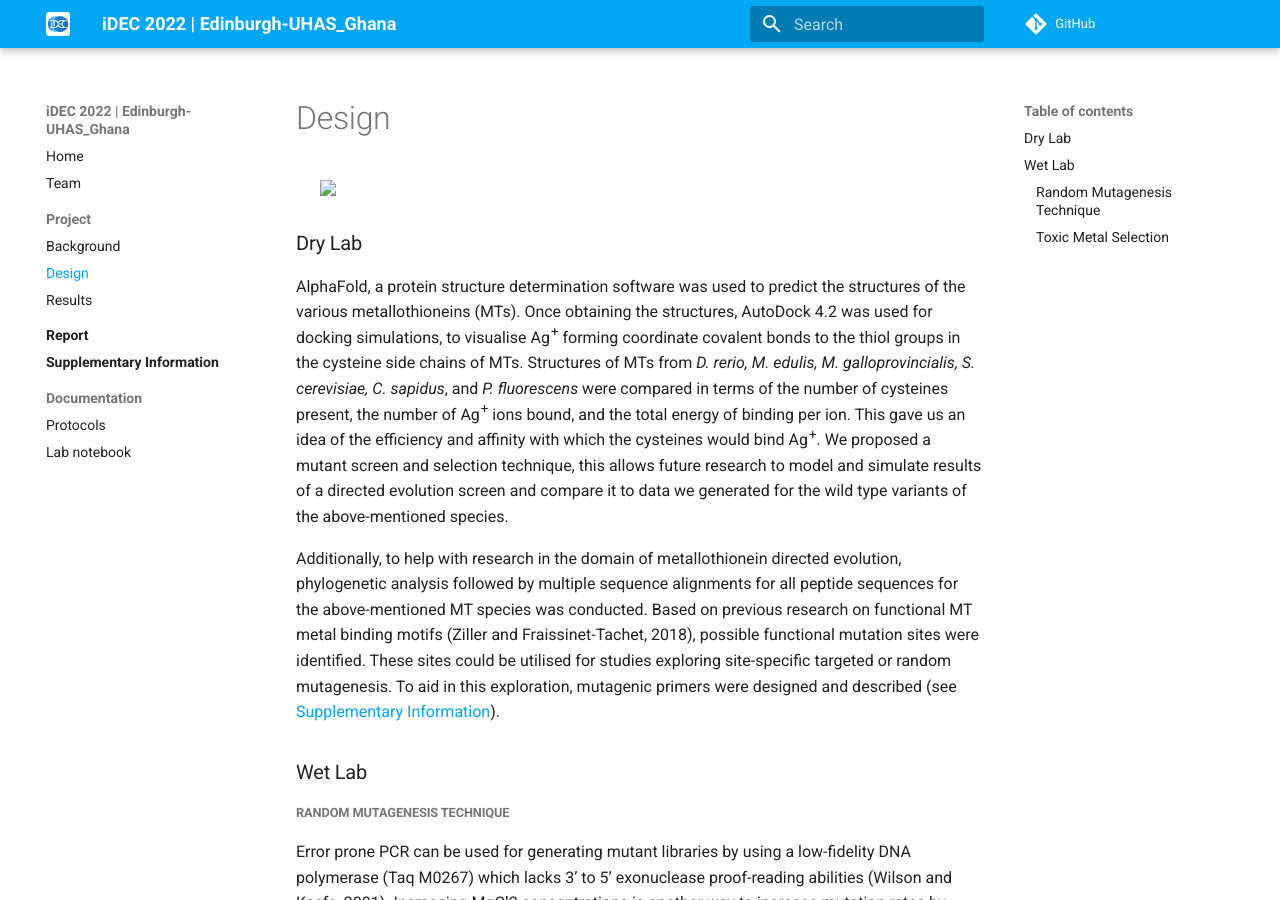
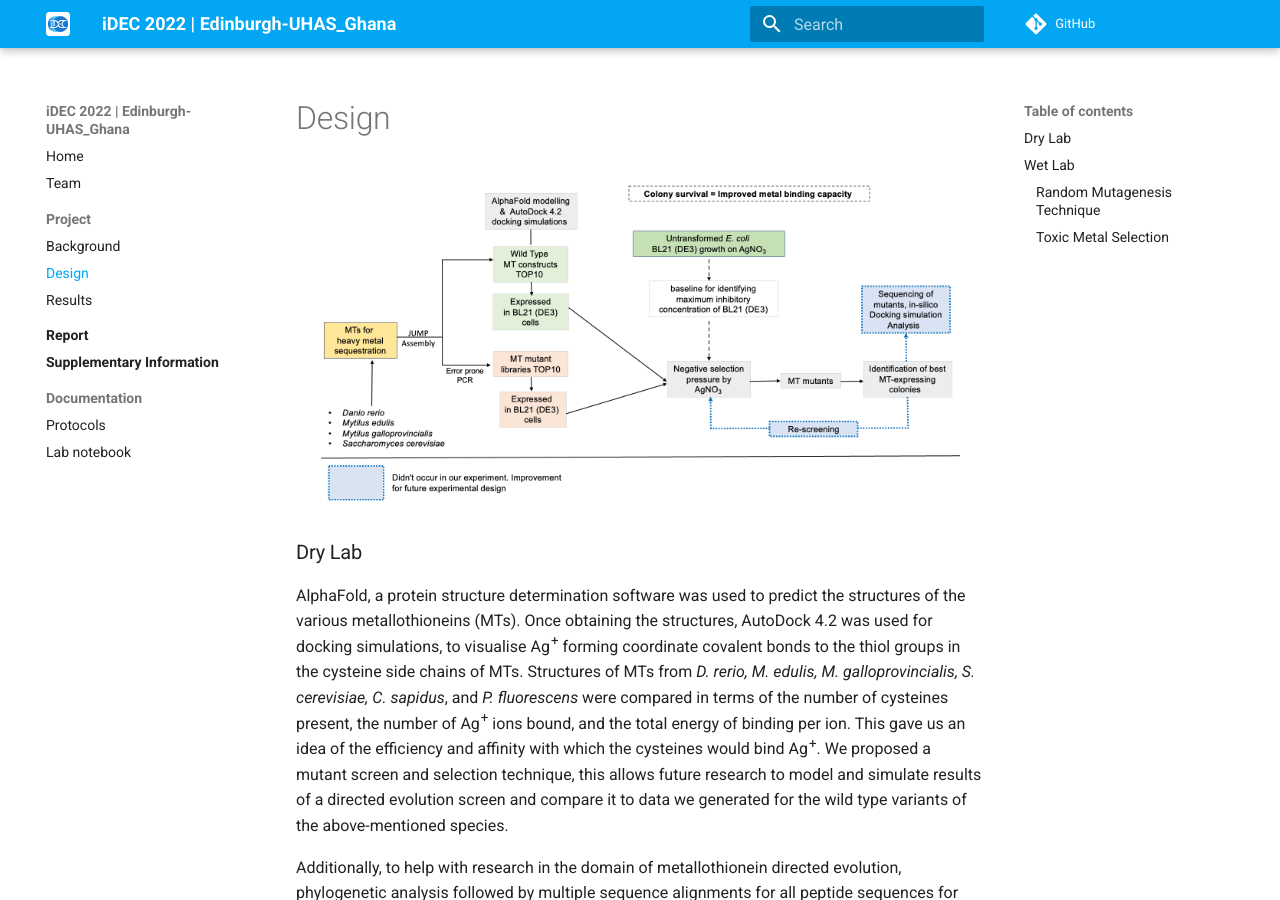
Before and after one commit to idec-teams/2022_Edinburgh-UHAS_Ghana, an MkDocs documentation site: the page built from docs/project/design.md, in a window 1280 px wide and 900 px high. Built offline with MkDocs 1.6.1 and Material for MkDocs 9.7.7, drawn with Linux system fonts in a browser that asks for light colours; comment, search, counter and statistics services are not loaded.

Commit message:
Update design.md

```diff
--- a/docs/project/design.md
+++ b/docs/project/design.md
@@ -1,7 +1,7 @@
 # Design
 
 <figure>
-<img src="../../figures/design-1.png" style="width: 50vw; left: 0; right: 0; display: block; margin: auto;">
+<img src="https://github.com/idec-teams/2022_Edinburgh-UHAS_Ghana/blob/main/figures/design-1.png?raw=true" style="width: 50vw; left: 0; right: 0; display: block; margin: auto;">
 </figure>
 
 ### Dry Lab
@@ -17,7 +17,7 @@ Additionally, to help with research in the domain of metallothionein directed ev
 Error prone PCR can be used for generating mutant libraries by using a low-fidelity DNA polymerase (Taq M0267) which lacks 3’ to 5’ exonuclease proof-reading abilities (Wilson and Keefe, 2001). Increasing MgCl2 concentrations is another way to increase mutation rates by reducing DNA polymerase fidelity. To manipulate the kinds of mutations being incorporated, the concentrations of dNTPs can be varied to increase the likelihood that dNTPs present at higher concentrations are incorporated into the newly replicated strand.
 
 <figure>
-<img src="../../figures/design-2.png" style="width: 50vw; left: 0; right: 0; display: block; margin: auto;">
+<img src="https://github.com/idec-teams/2022_Edinburgh-UHAS_Ghana/blob/main/figures/design-2.png?raw=true" style="width: 50vw; left: 0; right: 0; display: block; margin: auto;">
 </figure>
 
 We generated our MT mutant libraries using error-prone PCR under the abovementioned conditions. Based on the assumption that metal-binding capacity is a function of cysteine content, we increased the concentration of dTTPs to increase the incorporation of uracil point mutations in the transcript which would correspond to more UGU and UGC codons encoding more cysteines (Coyle et al. 2002).
```
